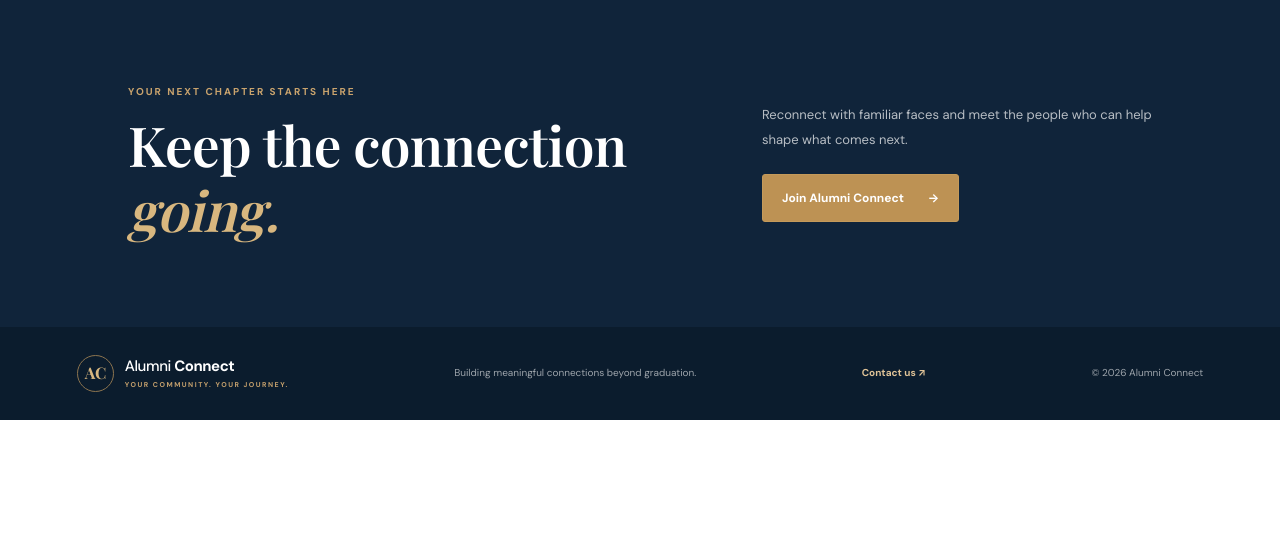
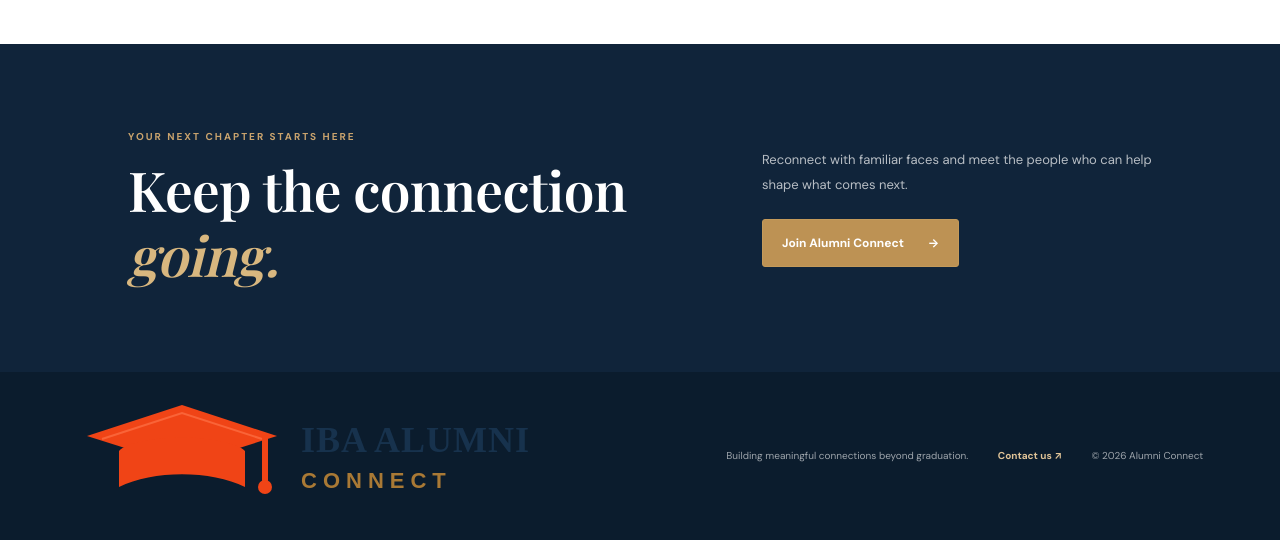
Before and after one commit to khadimhussainsoomro5055-hub/Alumni-Management-System, a Node server app: page / in a window 1280 px wide. Shown: the part 2491-3031 px from the top of the page. Before the commit the page ends 2911 px from the top, so only its background shows below. Run offline with Node 20, Linux system fonts and the light colour scheme; data comes from the database, SQL or seed files in the repository; data that the repository does not hold is empty.

Commit message:
Apply IBA Alumni Connect logo across application pages

```diff
--- a/views/landing.ejs
+++ b/views/landing.ejs
@@ -13,8 +13,7 @@
 <body class="landing-page">
   <header class="landing-header">
     <a class="landing-brand" href="/" aria-label="Alumni Connect home">
-      <span class="brand-mark">AC</span>
-      <span>Alumni <strong>Connect</strong><small>YOUR COMMUNITY. YOUR JOURNEY.</small></span>
+      <img class="landing-logo" src="/images/iba-alumni-connect.svg" alt="IBA Alumni Connect">
     </a>
     <nav class="landing-nav" aria-label="Main navigation">
       <a href="#about">About</a>
@@ -102,6 +101,6 @@
     </section>
   </main>
 
-  <footer class="landing-footer"><a class="landing-brand footer-brand" href="/"><span class="brand-mark">AC</span><span>Alumni <strong>Connect</strong><small>YOUR COMMUNITY. YOUR JOURNEY.</small></span></a><div>Building meaningful connections beyond graduation.</div><a href="/contact">Contact us ↗</a><span>© <%= new Date().getFullYear() %> Alumni Connect</span></footer>
+  <footer class="landing-footer"><a class="landing-brand footer-brand" href="/"><img class="landing-logo" src="/images/iba-alumni-connect.svg" alt="IBA Alumni Connect"></a><div>Building meaningful connections beyond graduation.</div><a href="/contact">Contact us ↗</a><span>© <%= new Date().getFullYear() %> Alumni Connect</span></footer>
 </body>
 </html>
```
